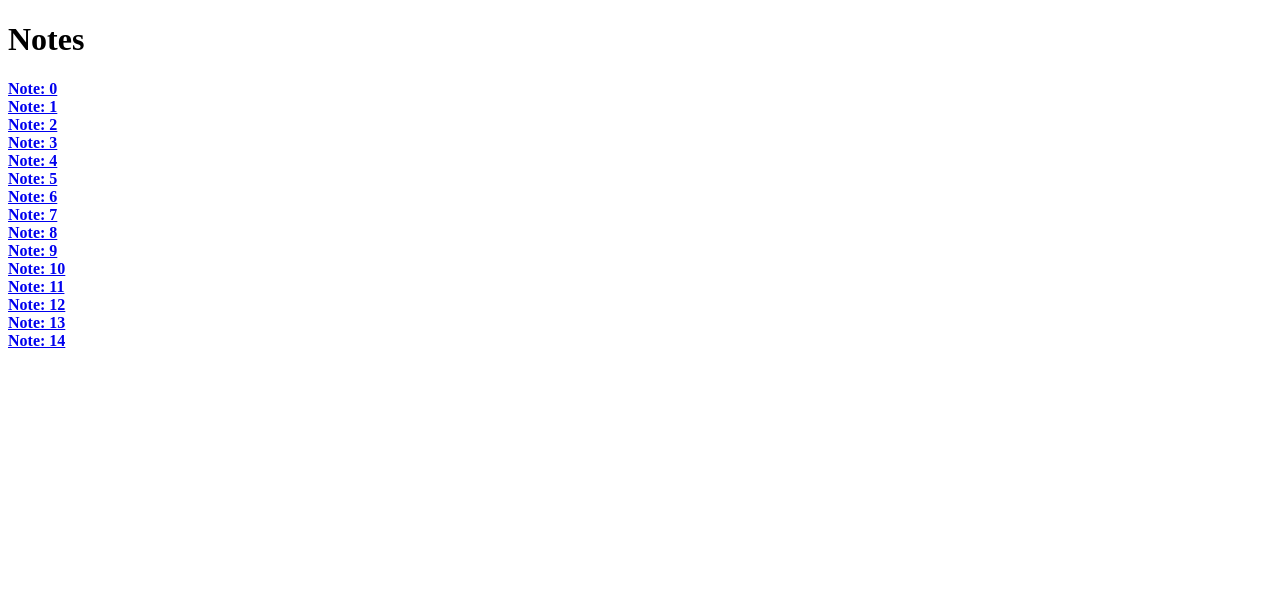
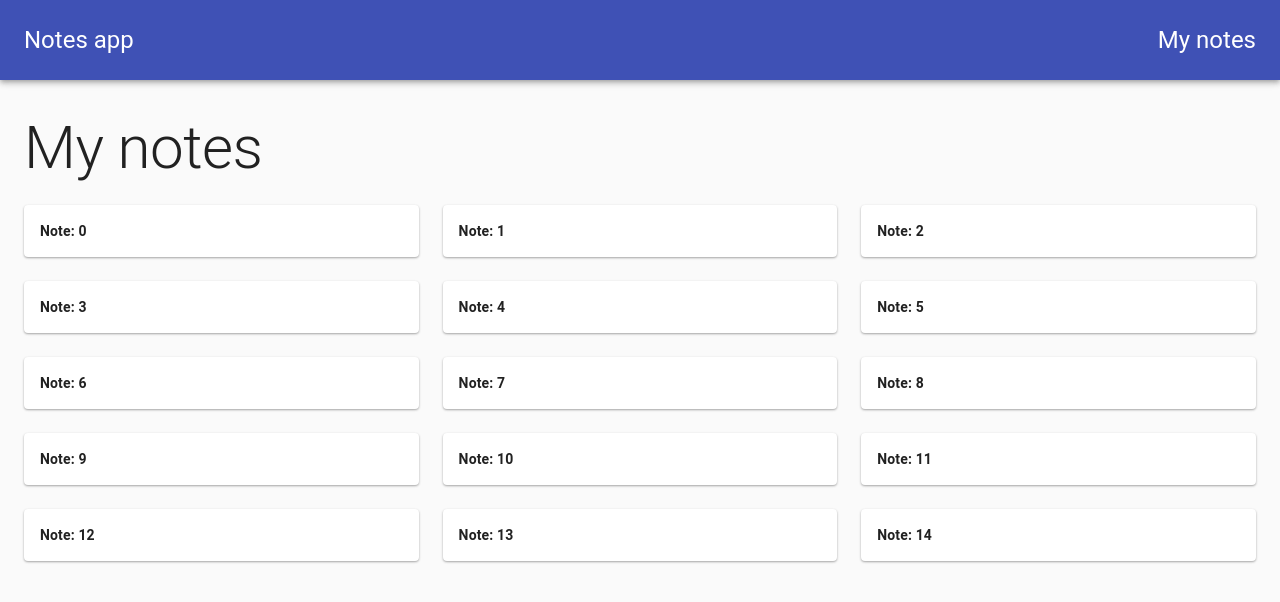
Before and after one commit to srzvan/intro-to-nextjs, a Next.js app: page /notes in a window 1280 px wide. Shown: the top 602 px of the page. Built offline with nearby package versions, Linux system fonts and the light colour scheme.

Commit message:
styling & layout with material-ui

```diff
--- /dev/null
+++ b/pages/_app.jsx
@@ -0,0 +1,24 @@
+import * as React from "react";
+import Head from "next/head";
+import CSSBaseline from "@material-ui/core/CssBaseline";
+import { Container } from "@material-ui/core";
+
+import Nav from "../src/components/nav";
+
+function App({ Component, pageProps }) {
+  return (
+    <>
+      <Head>
+        <meta name="viewport" content="minimum-scale=1, initial-scale=1, width=device-width, shrink-to-fit=no" />
+      </Head>
+      <CSSBaseline>
+        <Nav />
+        <Container maxWidth="lg">
+          <Component {...pageProps} />
+        </Container>
+      </CSSBaseline>
+    </>
+  );
+}
+
+export default App;
--- a/pages/notes/index.jsx
+++ b/pages/notes/index.jsx
@@ -1,23 +1,45 @@
 import * as React from "react";
 import Link from "next/link";
+import { Grid, Paper, Typography, makeStyles } from "@material-ui/core";
+
+const useStyles = makeStyles(theme => ({
+  flexItem: {
+    width: "33.33%",
+    padding: theme.spacing(2),
+  },
+  link: {
+    textDecoration: "none",
+  },
+  paper: {
+    boxShadow: "0 1px 3px rgba(0,0,0,0.12), 0 1px 2px rgba(0,0,0,0.24)",
+    padding: theme.spacing(2),
+  },
+}));
 
 function Page() {
-  const notes = new Array(15).fill(1).map((e, i) => ({ id: i, title: `Note: ${i}` }));
+  var notes = new Array(15).fill(1).map((e, i) => ({ id: i, title: `Note: ${i}` }));
+  var classes = useStyles();
 
   return (
-    <div>
-      <h1>Notes</h1>
+    <>
+      <Typography component="h2" variant="h2" gutterBottom>
+        My notes
+      </Typography>
 
+      <Grid container wrap="wrap" spacing={3}>
         {notes.map(note => (
-        <div key={note.id}>
+          <Grid className={classes.flexItem} item key={note.id}>
             <Link href="/notes/[id]" as={`/notes/${note.id}`}>
-            <a>
+              <a className={classes.link}>
+                <Paper className={classes.paper}>
                   <strong>{note.title}</strong>
+                </Paper>
               </a>
             </Link>
-        </div>
+          </Grid>
         ))}
-    </div>
+      </Grid>
+    </>
   );
 }
 
--- /dev/null
+++ b/src/components/nav.jsx
@@ -0,0 +1,41 @@
+import * as React from "react";
+import { AppBar, Grid, Typography, makeStyles } from "@material-ui/core";
+import Link from "next/link";
+
+const useStyles = makeStyles(theme => ({
+  appBar: {
+    marginBottom: theme.spacing(4),
+  },
+  grid: {
+    padding: theme.spacing(3),
+    color: theme.palette.primary.contrastText,
+  },
+  typography: {
+    ...theme.typography.h5,
+  },
+  link: {
+    textDecoration: "none",
+    color: "inherit",
+  },
+}));
+
+function Nav() {
+  var classes = useStyles();
+
+  return (
+    <AppBar className={classes.appBar} position="static">
+      <Typography className={classes.typography} component="nav">
+        <Grid className={classes.grid} container justify="space-between">
+          <Link href="/">
+            <a className={classes.link}>Notes app</a>
+          </Link>
+          <Link href="/notes">
+            <a className={classes.link}>My notes</a>
+          </Link>
+        </Grid>
+      </Typography>
+    </AppBar>
+  );
+}
+
+export default Nav;
```
Also changed, not shown: pages/index.jsx (+20 -7 lines). Lines whose indentation alone changed are shown as unchanged.
